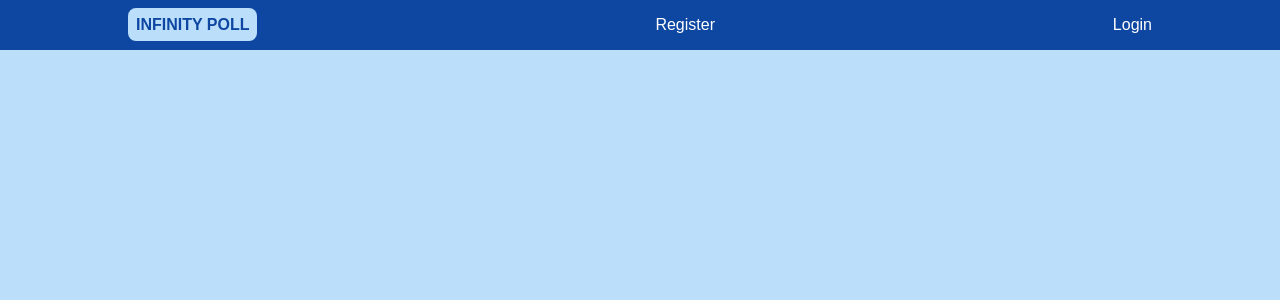
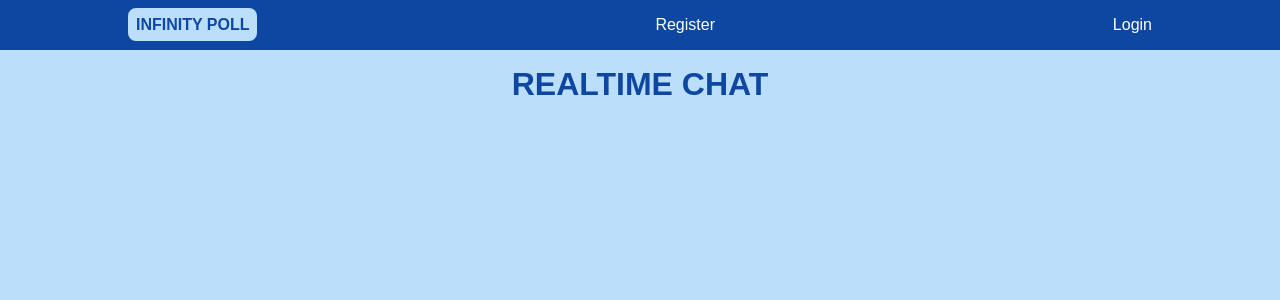
Before and after one commit to utkarsh-1602/InfinityPoll, a React (Create React App) app in the folder client/: page /chat in a window 1280 px wide. Shown: the top 300 px of the page. Built offline with nearby package versions, Linux system fonts and the light colour scheme.

Commit message:
chat feature setup

```diff
--- /dev/null
+++ b/client/src/components/Chat.jsx
@@ -0,0 +1,13 @@
+import React, { Component } from 'react';
+
+class Chat extends Component {
+  render() {
+    return (
+      <div>
+              <h3 className="poll-title">Realtime Chat</h3>
+      </div>
+    );
+  }
+}
+
+export default Chat;
--- a/client/src/components/Polls.jsx
+++ b/client/src/components/Polls.jsx
@@ -1,12 +1,12 @@
 import React, { Component, Fragment } from 'react';
 import { connect } from 'react-redux';
-
 import { getPolls, getUserPolls } from '../store/actions';
 
 class Polls extends Component {
   constructor(props) {
     super(props);
     this.handleSelect = this.handleSelect.bind(this);
+    this.handleChatClick = this.handleChatClick.bind(this);
     // In React, the bind.this method is often used to ensure that when an event handler function is passed down as a prop to other components or used in asynchronous contexts, the this keyword inside it still refers to the correct component instance.
   }
   componentDidMount() {
@@ -17,6 +17,11 @@ class Polls extends Component {
   handleSelect(id) {
     const { history } = this.props;
     history.push(`/poll/${id}`);
+  }
+
+  handleChatClick() {
+    const { history } = this.props;
+    history.push('/chat'); // Redirect to the Chat component
   }
 
   render() {
@@ -38,6 +43,9 @@ class Polls extends Component {
             <button className="button" onClick={getUserPolls}>
               My polls
             </button>
+            <button className='button' onClick={this.handleChatClick}>
+              Chat
+            </button>
           </div>
         )}
         <ul className="polls">{polls}</ul>
--- a/client/src/containers/RouteViews.jsx
+++ b/client/src/containers/RouteViews.jsx
@@ -1,7 +1,7 @@
 import React from 'react';
 import { connect } from 'react-redux';
 import { Switch, Route, withRouter } from 'react-router-dom';
-
+import Chat from '../components/Chat'
 import { getCurrentPoll } from '../store/actions';
 import HomePage from '../pages/HomePage';
 import AuthPage from '../pages/AuthPage';
@@ -43,6 +43,7 @@ const RouteViews = ({ getCurrentPoll, auth }) => (
         )}
       />
       <Route exact path="/test" render={() => <TestPage />} />
+      <Route exact path="/chat" component={Chat} />
     </Switch>
   </main>
 );
```
